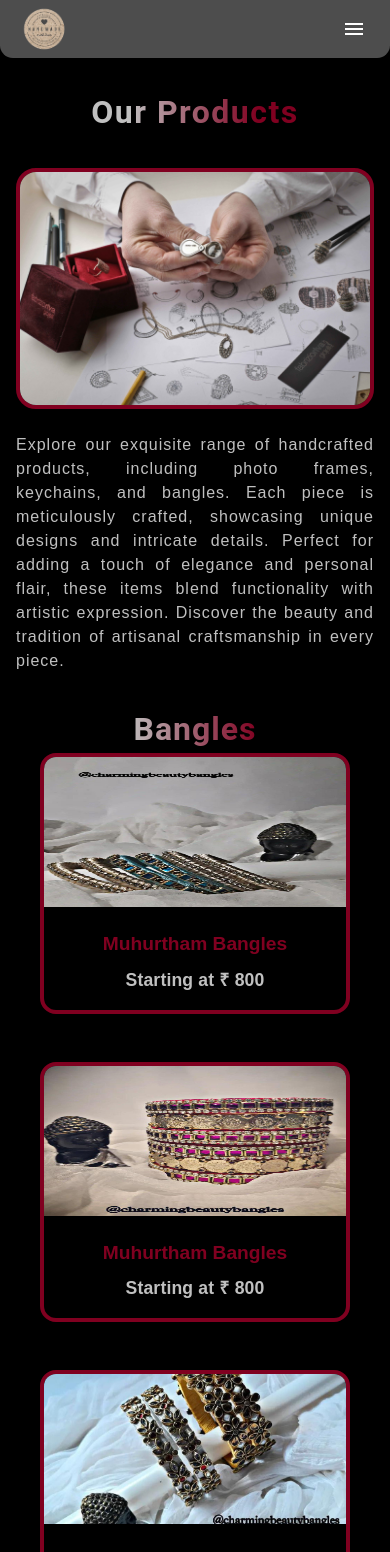
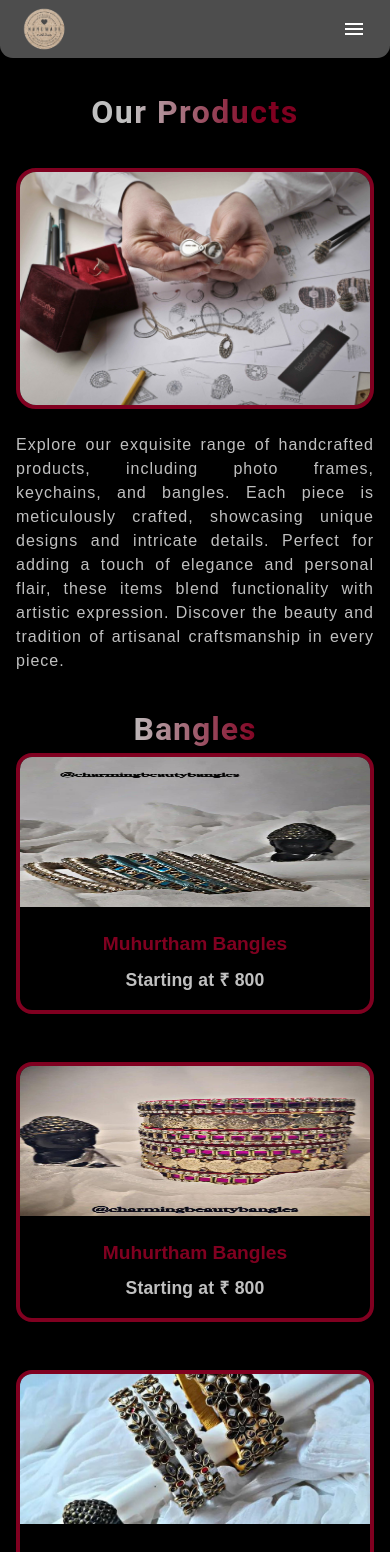
Before and after one commit to chandru472/Handcraft, a React (Create React App) app: page / in a window 390 px wide. Shown: the top 1552 px of the page. Built offline with nearby package versions, Linux system fonts and the light colour scheme.

Commit message:
thr ommit

```diff
--- a/src/Bangles/Bangle.js
+++ b/src/Bangles/Bangle.js
@@ -27,7 +27,7 @@ const Bangle = () => {
                 }}>Bangles</Typography>
             </Box>
 
-            <Box sx={{mx:{xs:5,sm:4},display:{xs:'block',sm:'block'}}}>
+            <Box sx={{mx:{xs:2,sm:4},display:{xs:'block',sm:'block'}}}>
                 <Grid container spacing={6} justifyContent="space-evenly">
                     <Grid item xs={12} sm={6} md={3}>
                         <Box
```
